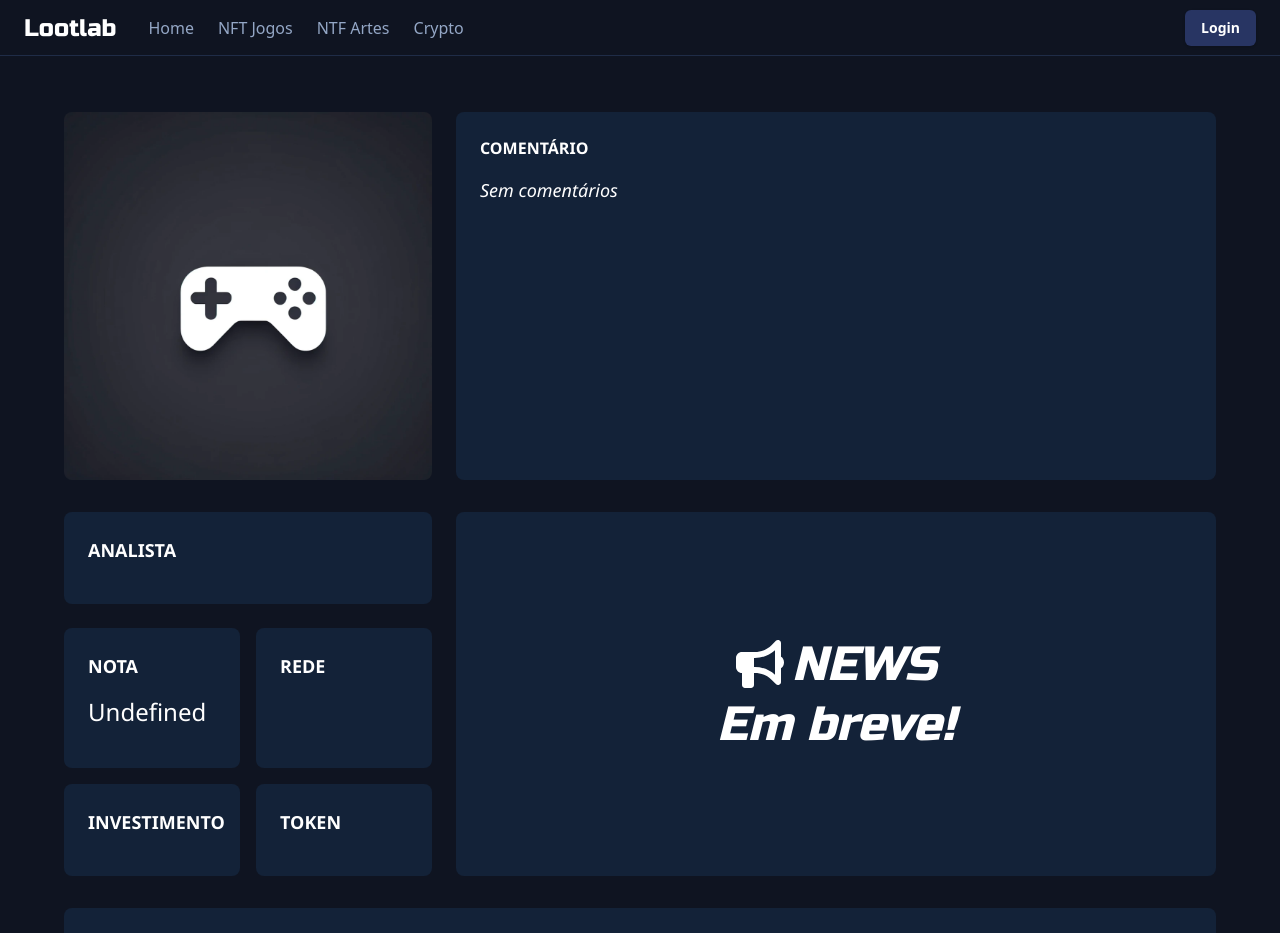
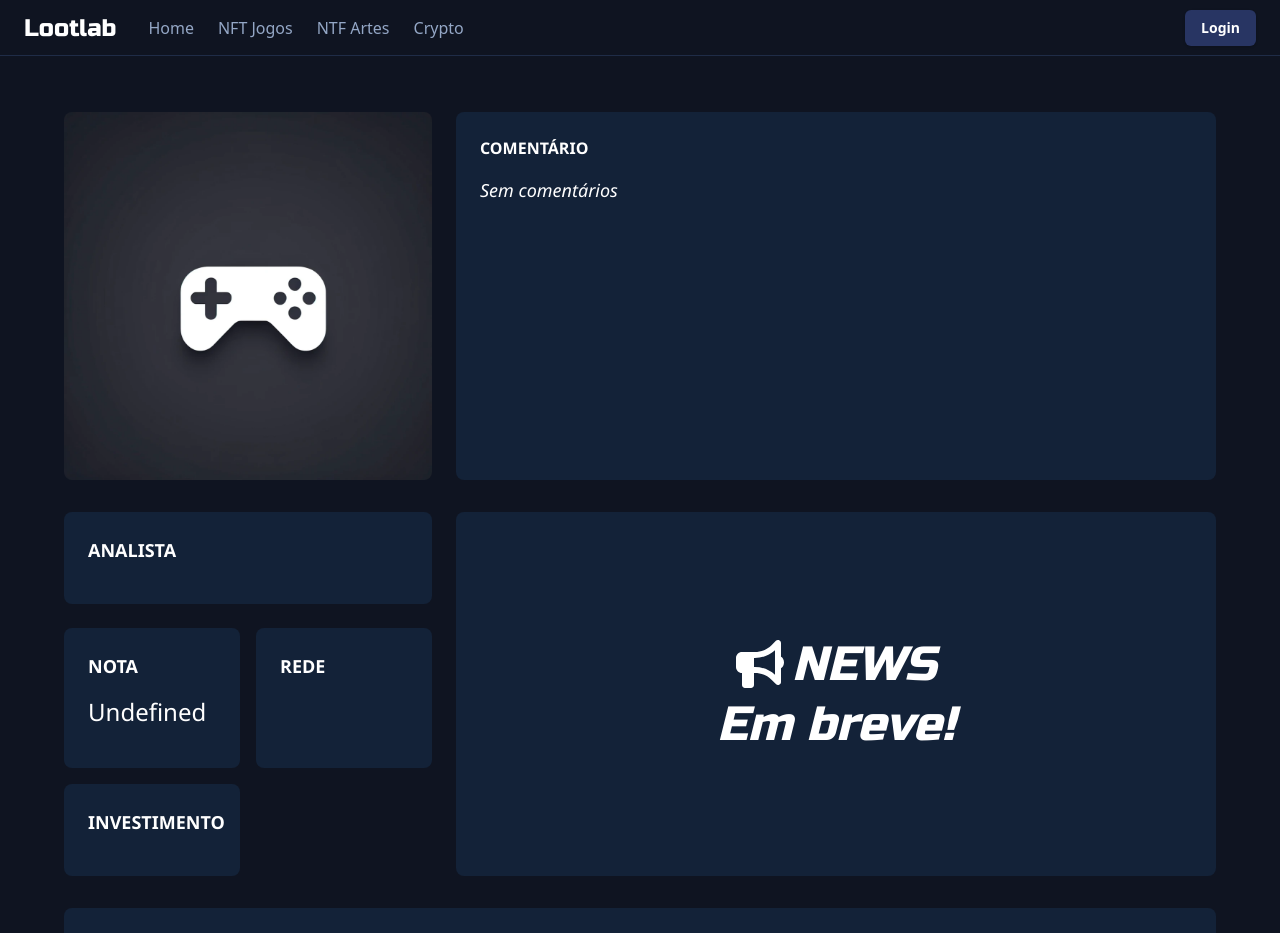
Before and after one commit to ItaloAraujodev/front-lootlab, a Next.js app: page /details/1 in a window 1280 px wide. Shown: the top 933 px of the page. Built offline with nearby package versions, Linux system fonts and the light colour scheme; no server answers.

Commit message:
fix: removendo informacoes desnecessarias para NFT Artes.

```diff
--- a/src/components/Others/InfoDetails/BasicInfoGrid/index.tsx
+++ b/src/components/Others/InfoDetails/BasicInfoGrid/index.tsx
@@ -12,7 +12,9 @@ export default function BasicInfoGrid() {
         <BasicInfo title="NOTA" info={String(post?.score) || ""} />
         <BasicInfo title="REDE" info={post?.network || ""} />
         <BasicInfo title="INVESTIMENTO" info={post?.investment || ""} />
-        <BasicInfo title="TOKEN" info={post?.token || ""} />
+        {post?.category === "NFT Jogos" && (
+          <BasicInfo title="TOKEN" info={post?.token || ""} />
+        )}
       </div>
     </div>
   );
--- a/src/components/Others/InfoDetails/MarketInfoGrid/index.tsx
+++ b/src/components/Others/InfoDetails/MarketInfoGrid/index.tsx
@@ -20,12 +20,16 @@ function MarketInfoGrid() {
         <MarketInfo title="SUPPLY ATUAL">
           {String(launchInfo?.currentSupply) || ""}
         </MarketInfo>
+        {post?.category === "NFT Jogos" && (
+          <>
             <MarketInfo title="MARKET CAP">
               {formatCurrency(launchInfo?.marketCap || 0)}
             </MarketInfo>
             <MarketInfo title="SUPPLY TOTAL">
               {formatCurrency(Number(launchInfo?.totalSupply) || 0)}
             </MarketInfo>
+          </>
+        )}
       </CardInfo>
 
       <CardInfo title="INFORMAÇÕES DE VENDA">
```
Lines whose indentation alone changed are shown as unchanged.
